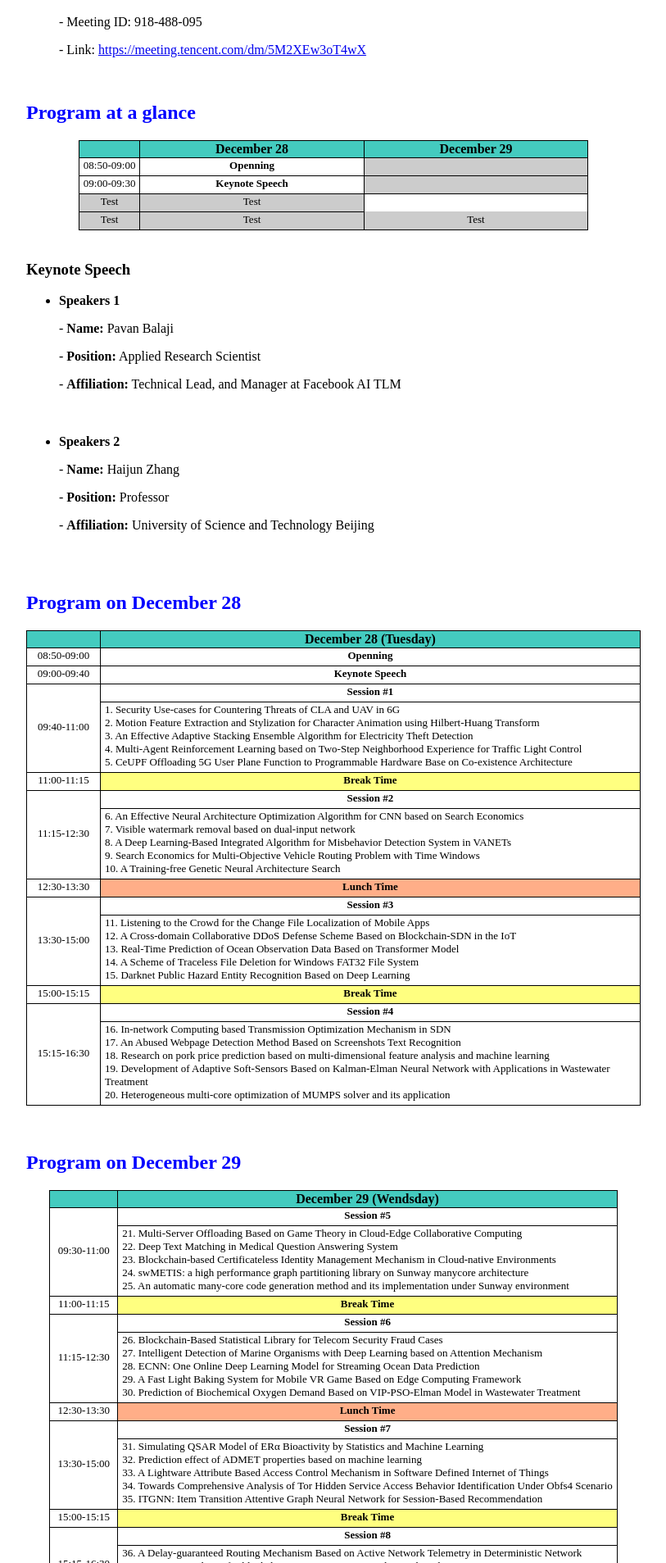
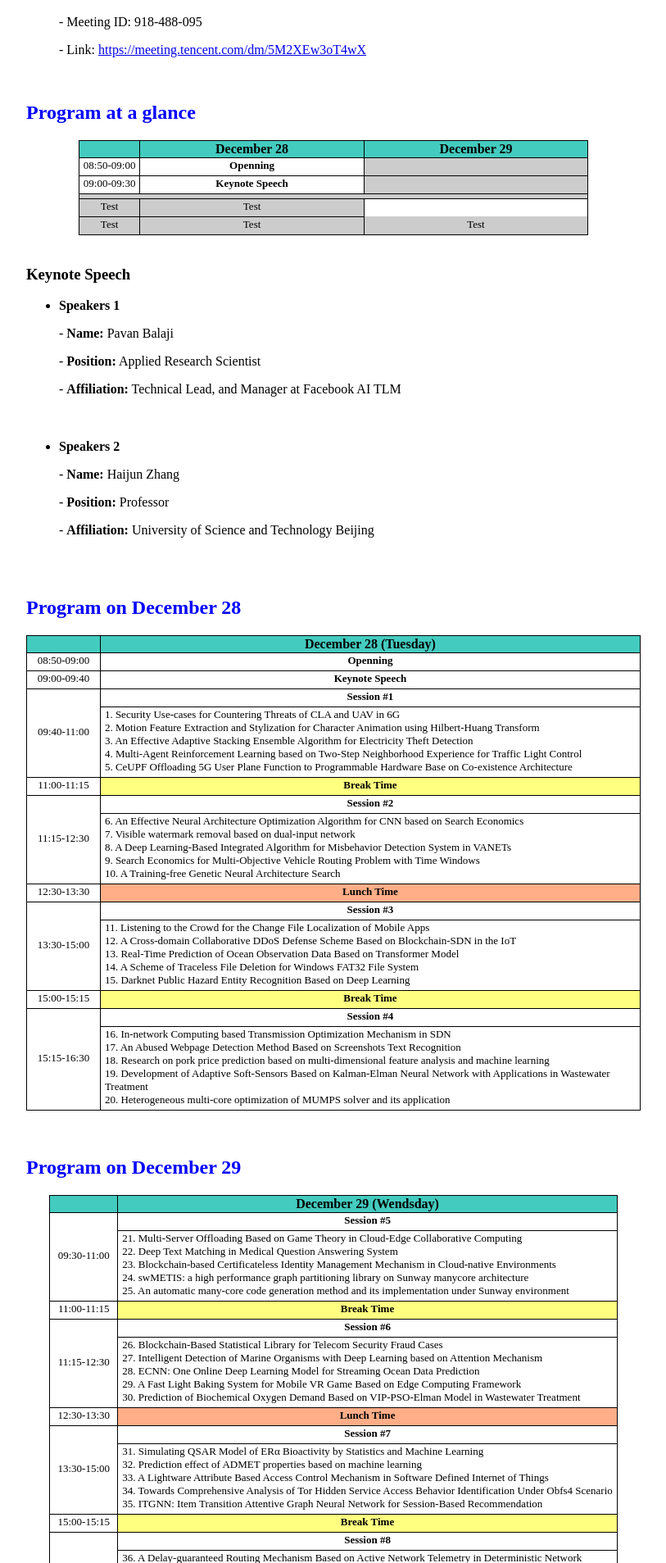
Before and after one commit to icea-conf/2021, a Jekyll site: the page built from program/index.html, in a window 1280 px wide. Shown: the part 655-2562 px from the top of the page at 82% size, without its empty margins (233-1046 px from the left). Built offline with Jekyll 4.4.1, drawn with Linux system fonts in a browser that asks for light colours.

Commit message:
Update index.html

```diff
--- a/program/index.html
+++ b/program/index.html
@@ -39,6 +39,9 @@ title: ACM ICEA 2021
                               <td class="tcontent4" rawspan="2">09:00-09:30</td>
                               <td class="tcontent4" rawspan="2"><b>Keynote Speech</b></td>
                               <td class="tcontent4" style="background-color:#CCCCCC"></td>
+                         </tr>
+                         <tr>
+                              <td class="tcontent4" colspan="4" style="background-color:#CCCCCC"></td>
                          </tr>
 
                          <tr>
```
